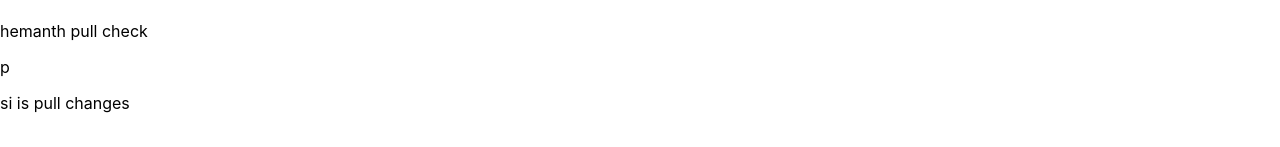
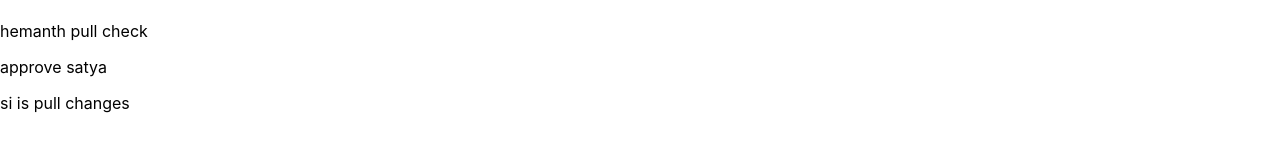
Before and after one commit to rebelsatya/react-demo, a React (Create React App) app: page / in a window 1280 px wide. Shown: the part 263-410 px from the top of the page. Built offline with nearby package versions, Linux system fonts and the light colour scheme; a web font is replaced by a local one.

Commit message:
Update App.js

```diff
--- a/src/App.js
+++ b/src/App.js
@@ -17,7 +17,7 @@ function App(){
    // <h1>satya hemanth</h1>
 
     <p>hemanth pull check</p>
-    <p>p</p>
+    <p>approve satya</p>
     <p>si is pull changes</p>
 
     </>
```
